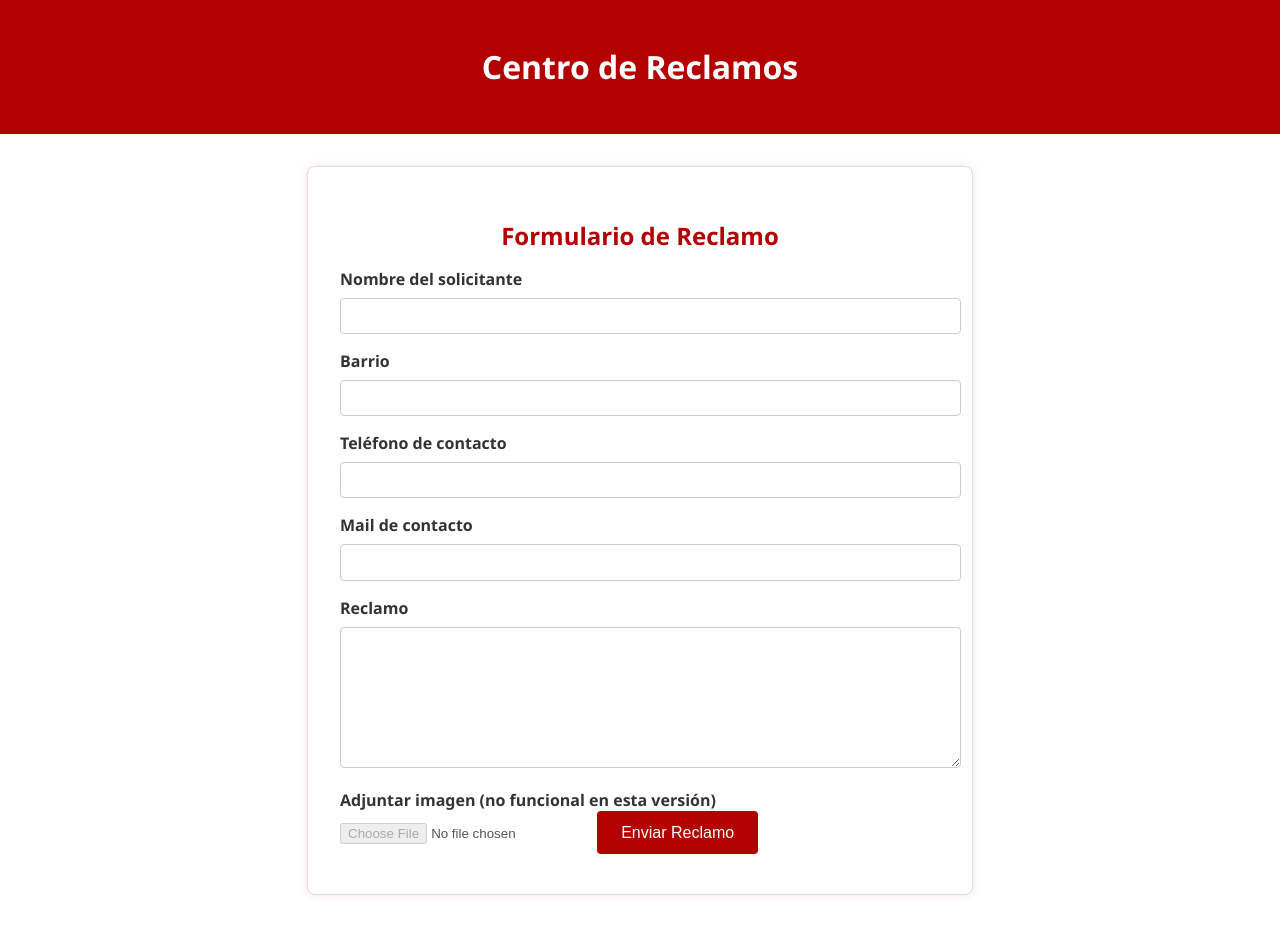
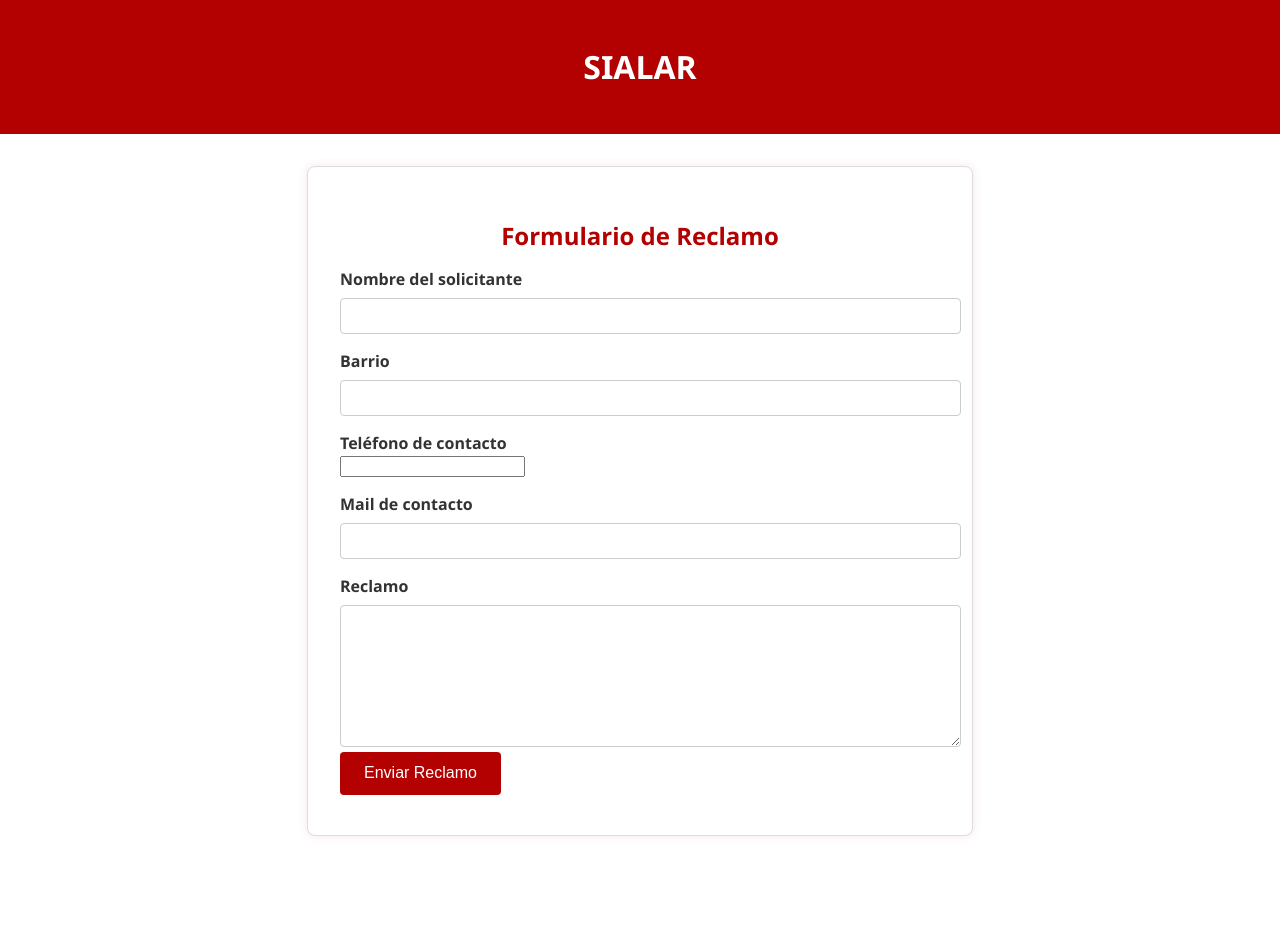
Before and after one commit to CarraEze/carraeze.github.io, a plain HTML site: page index.html in a window 1280 px wide. After the commit the page ends 868 px from the top, so only its background shows below. Drawn offline with Linux system fonts and the light colour scheme.

Commit message:
elimino añadir imagenes y agrego logo sialar

```diff
--- a/index.html
+++ b/index.html
@@ -80,7 +80,7 @@
 <body>
 
   <header>
-    <h1>Centro de Reclamos</h1>
+    <h1>SIALAR</h1>
   </header>
 
   <div class="container">
@@ -93,16 +93,13 @@
       <input type="text" id="barrio" name="barrio" required>
 
       <label for="telefono">Teléfono de contacto</label>
-      <input type="tel" id="telefono" name="telefono" required>
+      <input type="number" id="telefono" name="telefono" required>
 
       <label for="mail">Mail de contacto</label>
       <input type="email" id="mail" name="mail" required>
 
       <label for="reclamo">Reclamo</label>
       <textarea id="reclamo" name="reclamo" required></textarea>
-
-      <label for="imagen">Adjuntar imagen (no funcional en esta versión)</label>
-      <input type="file" id="imagen" name="imagen" accept="image/*" disabled>
 
       <button type="submit">Enviar Reclamo</button>
     </form>
```
Also changed, not shown: images/logoSialar_blanco.png (added).
